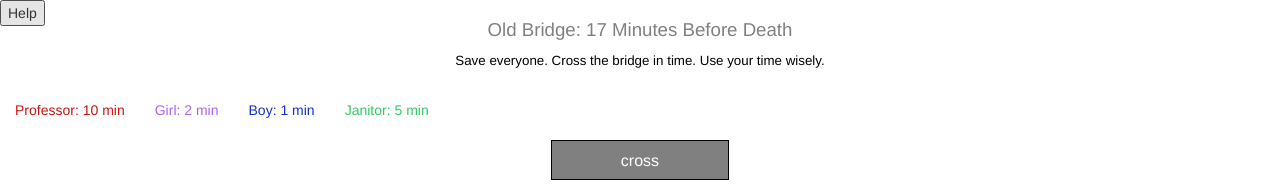
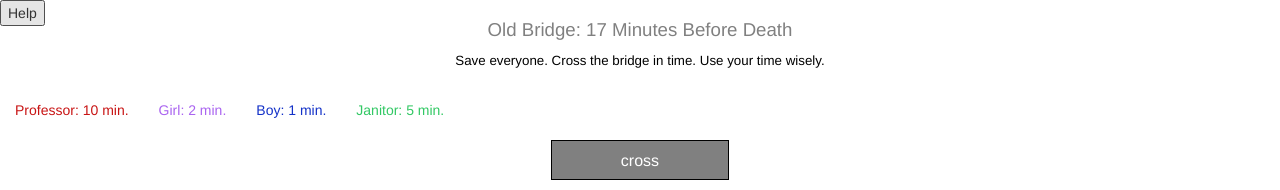
Before and after one commit to ThuReinTun/Puzzle-Games, a plain HTML site: page Puzzle1 (Old Bridge)/index.html in a window 1280 px wide. Shown: the top 190 px of the page. Drawn offline with Linux system fonts and the light colour scheme.

Commit message:
Update index.html

```diff
--- a/Puzzle1 (Old Bridge)/index.html
+++ b/Puzzle1 (Old Bridge)/index.html
@@ -35,10 +35,10 @@
 			<h1 id="timeDisplay" class="col-xs-12">Old Bridge: 17 Minutes Before Death</h1>
 			<p class="col-xs-12" id="shortDescription">Save everyone. Cross the bridge in time. Use your time wisely.</p>
 			<ul class="col-xs-12" id="duration-list">
-				<li class="duration-list-item" id="item-Professor">Professor: 10 min</li>
-				<li class="duration-list-item" id="item-Girl">Girl: 2 min</li>
-				<li class="duration-list-item" id="item-Boy">Boy: 1 min</li>
-				<li class="duration-list-item" id="item-Janitor">Janitor: 5 min</li>
+				<li class="duration-list-item" id="item-Professor">Professor: 10 min.</li>
+				<li class="duration-list-item" id="item-Girl">Girl: 2 min.</li>
+				<li class="duration-list-item" id="item-Boy">Boy: 1 min.</li>
+				<li class="duration-list-item" id="item-Janitor">Janitor: 5 min.</li>
 			</ul>
 		</div>
 		<div class="row">
```
